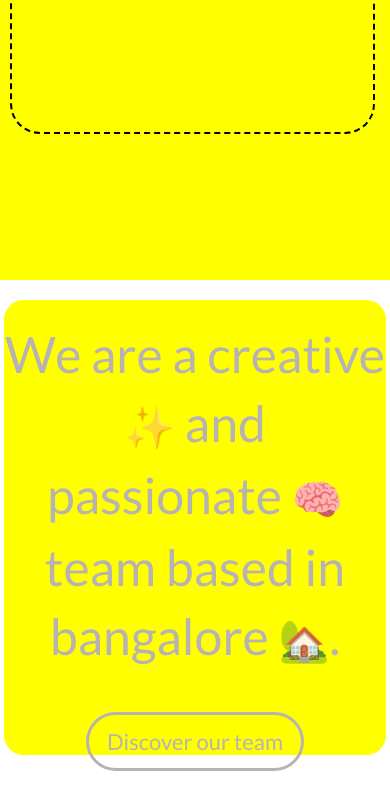
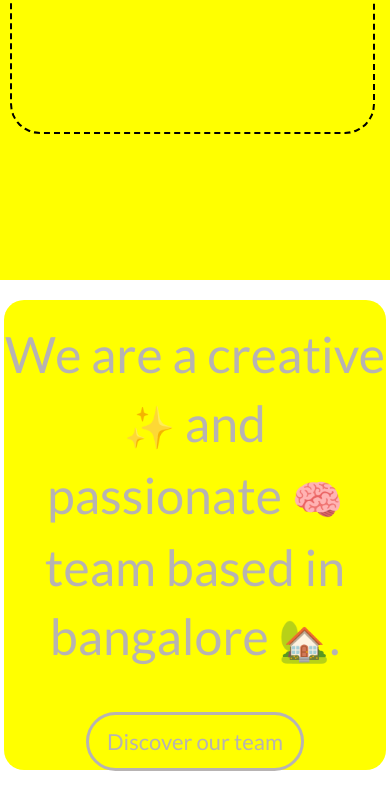
Before and after one commit to harshj2109/nextjs-blog, a Next.js app: page / in a window 390 px wide. Shown: the part 2252-3062 px from the top of the page. Built offline with nearby package versions, Linux system fonts and the light colour scheme.

Commit message:
Add files via upload

```diff
--- a/app/media.css
+++ b/app/media.css
@@ -697,7 +697,7 @@
 
     /* container 5 */
     .team-box{
-        height: 455px;
+        height: 470px;
         padding-top: 20px;
     }
     .team-txt{
@@ -803,7 +803,7 @@
     }
     /* container 5 */
     .team-box{
-        height: 500px;
+        height: 515px;
         padding-top: 20px;
     }
     .team-txt{
@@ -996,7 +996,7 @@
     }
     /* container 5 */
     .team-box{
-        height: 500px;
+        height: 515px;
         padding-top: 20px;
     }
     .team-txt{
```
